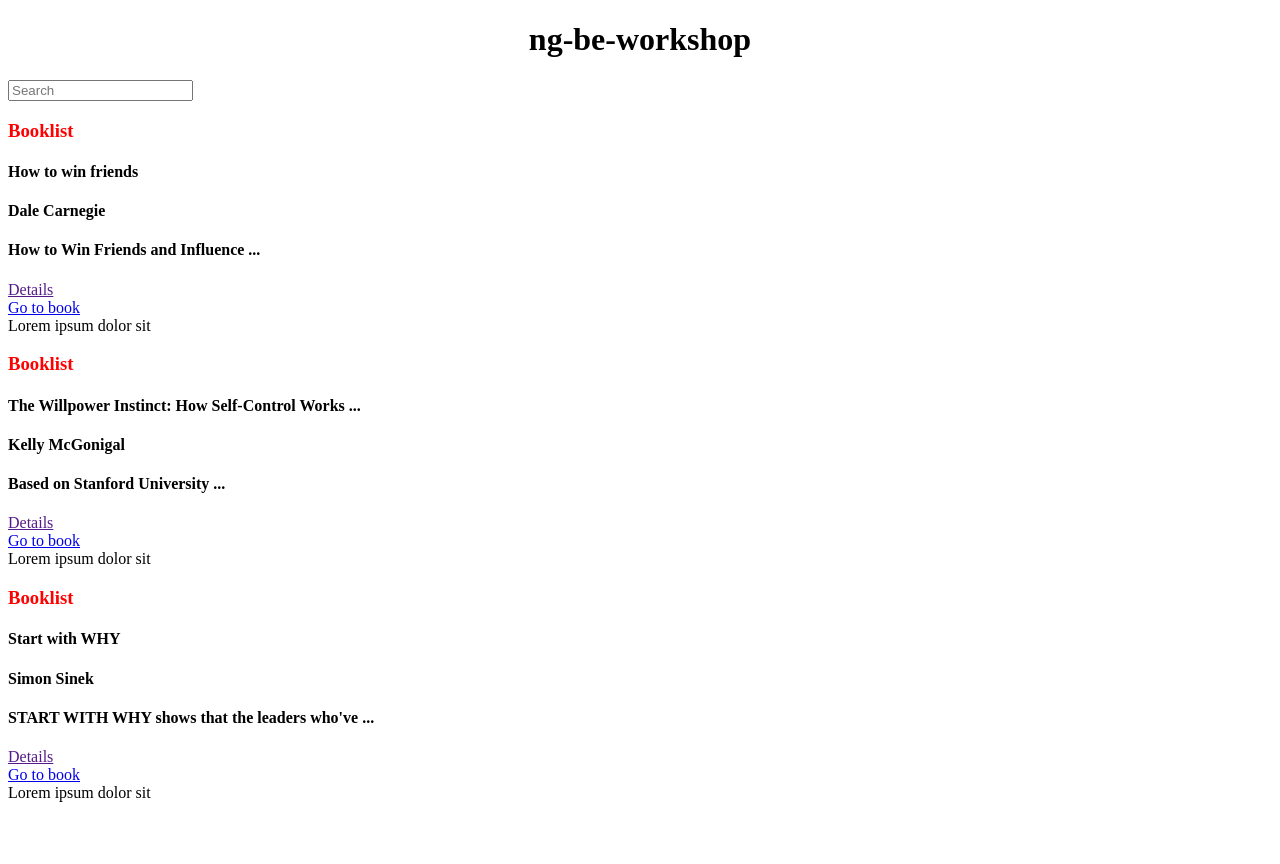
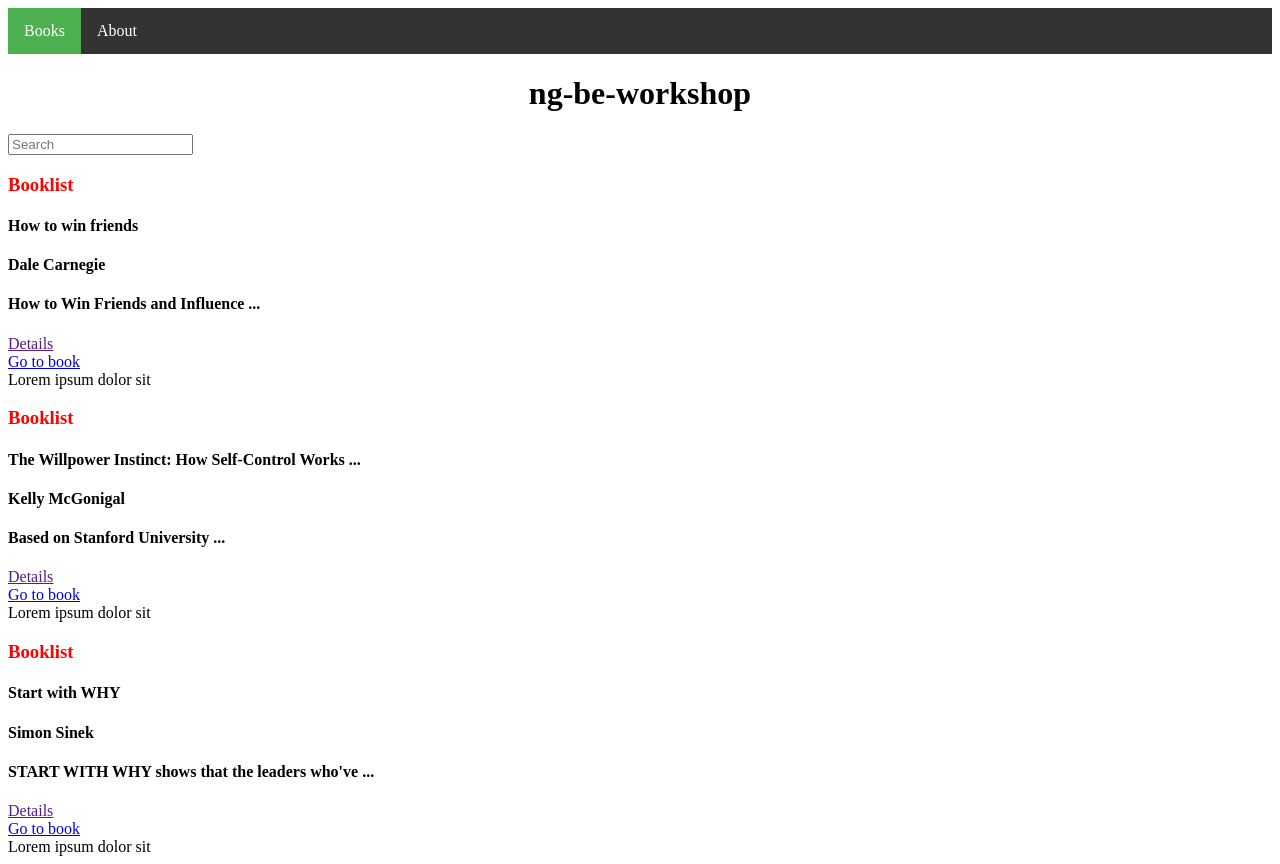
Before and after one commit to TParm/AngularDay, an Angular app in the folder ng-be-workshop/: page / in a window 1280 px wide. Before the commit the page ends 810 px from the top, so only its background shows below. Built offline with nearby package versions, Linux system fonts and the light colour scheme.

Commit message:
adding navigationbar

```diff
--- a/ng-be-workshop/src/app/about/about.module.ts
+++ b/ng-be-workshop/src/app/about/about.module.ts
@@ -2,10 +2,13 @@
 import { CommonModule } from '@angular/common';
 
 import { AboutRoutingModule } from './about-routing.module';
+import { AboutComponent } from './about/about.component';
 
 
 @NgModule({
-  declarations: [],
+  declarations: [
+    AboutComponent
+  ],
   imports: [
     CommonModule,
     AboutRoutingModule
--- /dev/null
+++ b/ng-be-workshop/src/app/about/about/about.component.html
@@ -0,0 +1 @@
+<p>about works!</p>
--- /dev/null
+++ b/ng-be-workshop/src/app/about/about/about.component.ts
@@ -0,0 +1,15 @@
+import { Component, OnInit } from '@angular/core';
+
+@Component({
+  selector: 'app-about',
+  templateUrl: './about.component.html',
+  styleUrls: ['./about.component.scss']
+})
+export class AboutComponent implements OnInit {
+
+  constructor() { }
+
+  ngOnInit(): void {
+  }
+
+}
--- a/ng-be-workshop/src/app/app.component.html
+++ b/ng-be-workshop/src/app/app.component.html
@@ -1,2 +1,3 @@
+<app-navigation></app-navigation>
 <h1 style="text-align: center;">{{title}}</h1>
 <app-book></app-book>
--- a/ng-be-workshop/src/app/app.module.ts
+++ b/ng-be-workshop/src/app/app.module.ts
@@ -6,11 +6,13 @@
 
 import { BooksModule } from './books/books.module';
 import { AboutModule } from './about/about.module';
+import { NavigationComponent } from './navigation/navigation.component';
 
 
 @NgModule({
   declarations: [
     AppComponent,
+    NavigationComponent,
   ],
   imports: [
     BrowserModule,
--- /dev/null
+++ b/ng-be-workshop/src/app/navigation/navigation.component.html
@@ -0,0 +1,4 @@
+<ul>
+    <li><a class="active" href="#books">Books</a></li>
+    <li><a href="#about">About</a></li>
+  </ul>
--- /dev/null
+++ b/ng-be-workshop/src/app/navigation/navigation.component.scss
@@ -0,0 +1,23 @@
+ul {
+    list-style-type: none;
+    margin: 0;
+    padding: 0;
+    overflow: hidden;
+    background-color: #333;
+    li {
+      float: left;
+    }
+    a {
+      display: block;
+      color: white;
+      text-align: center;
+      padding: 14px 16px;
+      text-decoration: none;
+      &:hover:not(.active) {
+        background-color: #111;
+      }
+      &.active {
+        background-color: #4CAF50;
+      }
+    }
+  }
--- /dev/null
+++ b/ng-be-workshop/src/app/navigation/navigation.component.ts
@@ -0,0 +1,15 @@
+import { Component, OnInit } from '@angular/core';
+
+@Component({
+  selector: 'app-navigation',
+  templateUrl: './navigation.component.html',
+  styleUrls: ['./navigation.component.scss']
+})
+export class NavigationComponent implements OnInit {
+
+  constructor() { }
+
+  ngOnInit(): void {
+  }
+
+}
```
Also changed, not shown: ng-be-workshop/src/app/about/about/about.component.scss (added), 2 other files (tests, documents, lock files or other folders).
